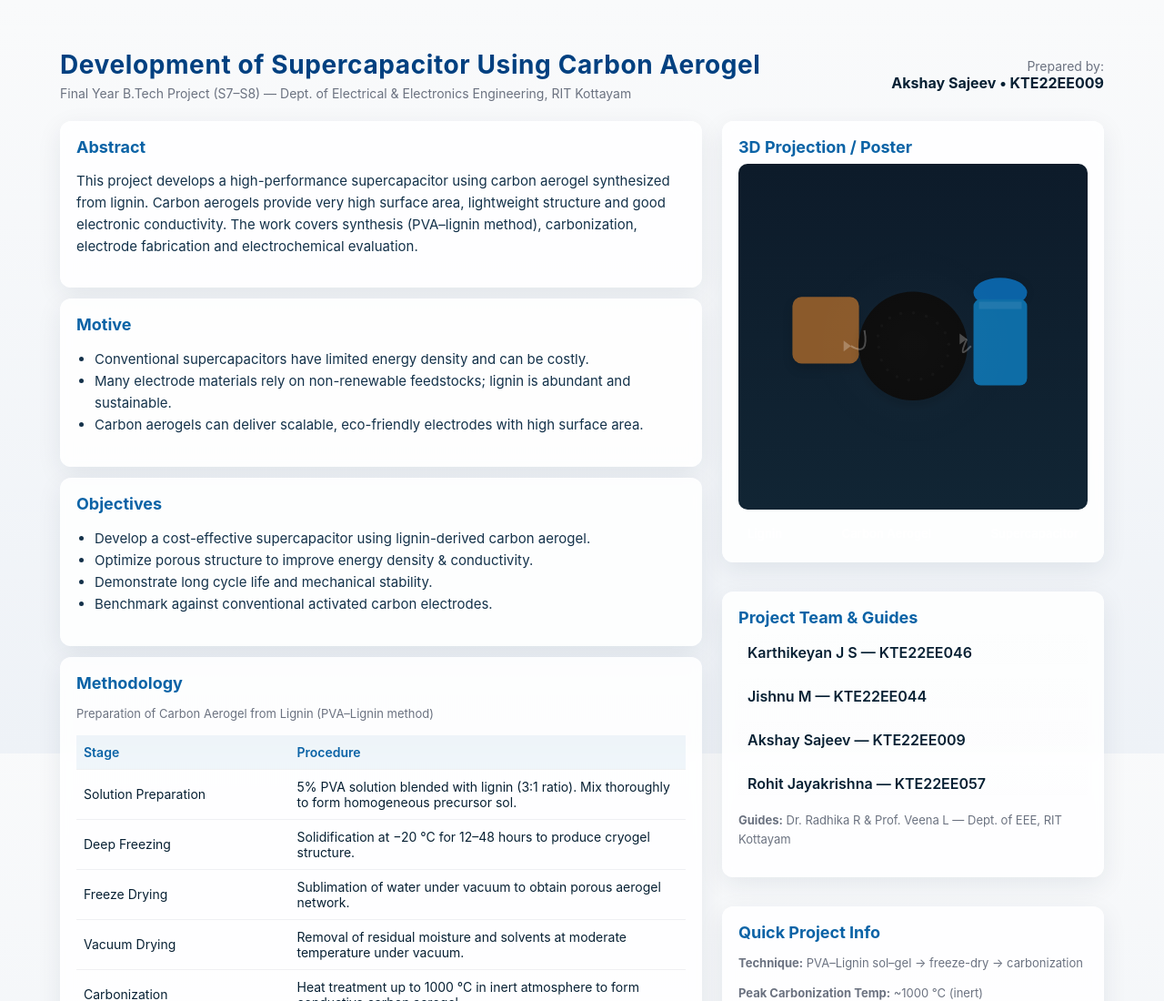
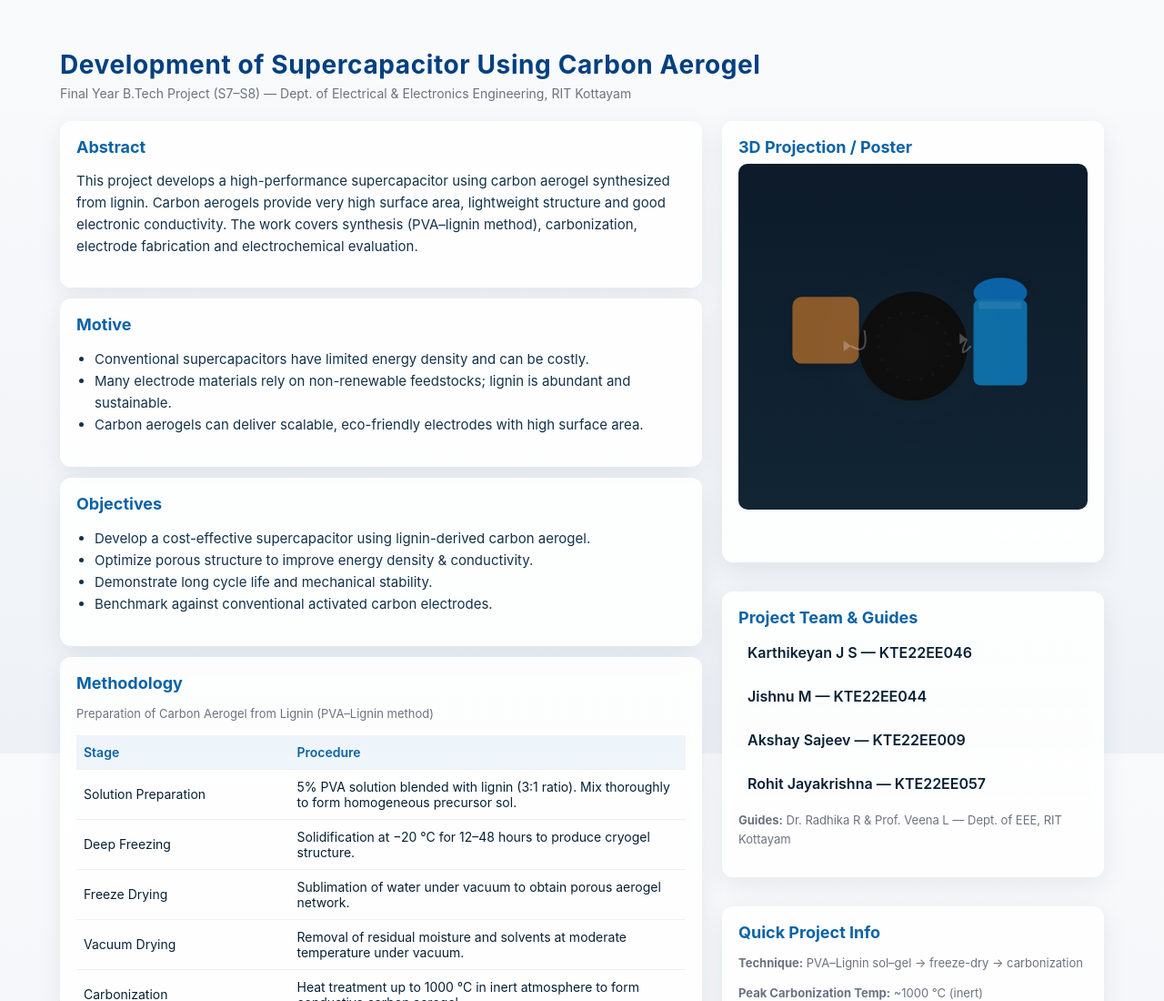
Before and after one commit to akshai2004/project, a plain HTML site: page index.html in a window 1280 px wide. Shown: the top 1100 px of the page at 91% size. Drawn offline with Linux system fonts and the light colour scheme.

Commit message:
removed name

```diff
--- a/index.html
+++ b/index.html
@@ -75,10 +75,7 @@
       <div class="subtitle">Final Year B.Tech Project (S7–S8) — Dept. of Electrical & Electronics Engineering, RIT Kottayam</div>
     </div>
 
-    <div style="text-align:right;min-width:200px">
-      <div class="muted">Prepared by:</div>
-      <div style="font-weight:700">Akshay Sajeev • KTE22EE009</div>
-    </div>
+
   </header>
 
   <div class="grid">
```
